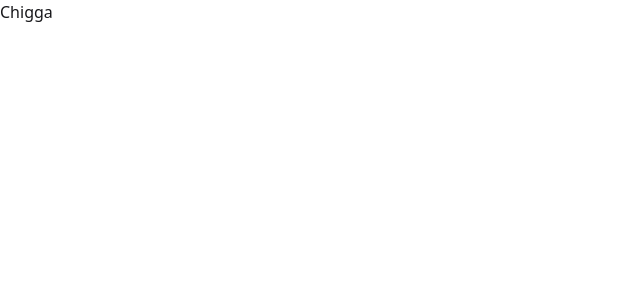
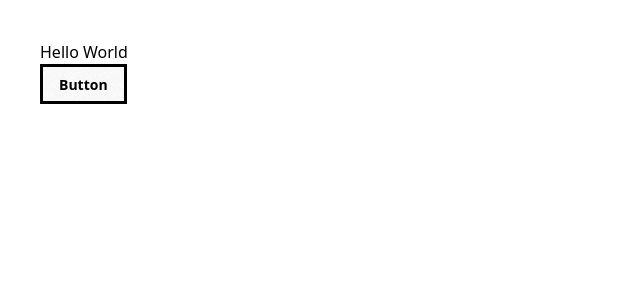
Before and after one commit to CaptainAlpha04/hivemind, a Next.js app in the folder client/: page / in a window 1280 px wide. Shown: the top 300 px of the page, without its empty margins (0-640 px from the left). Built offline with nearby package versions, Linux system fonts and the light colour scheme.

Commit message:
fixed some initial commit problems

```diff
--- a/client/app/globals.css
+++ b/client/app/globals.css
@@ -1,8 +1,4 @@
 @import "tailwindcss";
-@plugin "daisyui";
-
-
-:root {
-  --background: #ffffff;
-  --foreground: #171717;
+@plugin "daisyui" {
+  themes:  --default, night --prefersdark;
 }
--- a/client/app/page.tsx
+++ b/client/app/page.tsx
@@ -2,8 +2,9 @@ import React from 'react'
 
 function page() {
   return (
-    <div className='card'>
-      <h1>Chigga</h1>
+    <div className='p-10'>
+      <h1>Hello World</h1>
+      <button className='btn'> Button </button>
     </div>
   )
 }
--- a/client/postcss.config.mjs
+++ b/client/postcss.config.mjs
@@ -1,7 +1,6 @@
 const config = {
   plugins: {
-    '@daisyui/postcss': {}
-    ["@tailwindcss/postcss"]
+    ["@tailwindcss/postcss"]: {},
   }
 };
 
```
